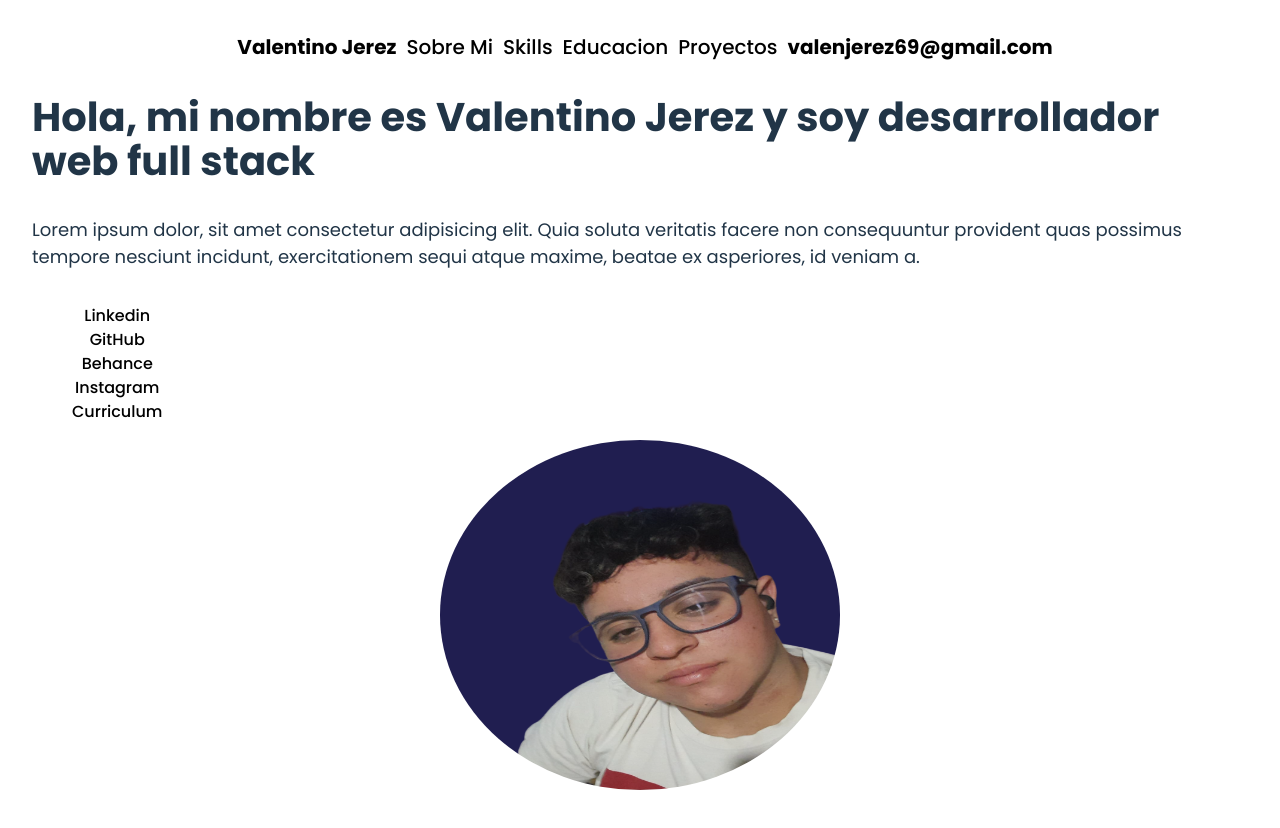
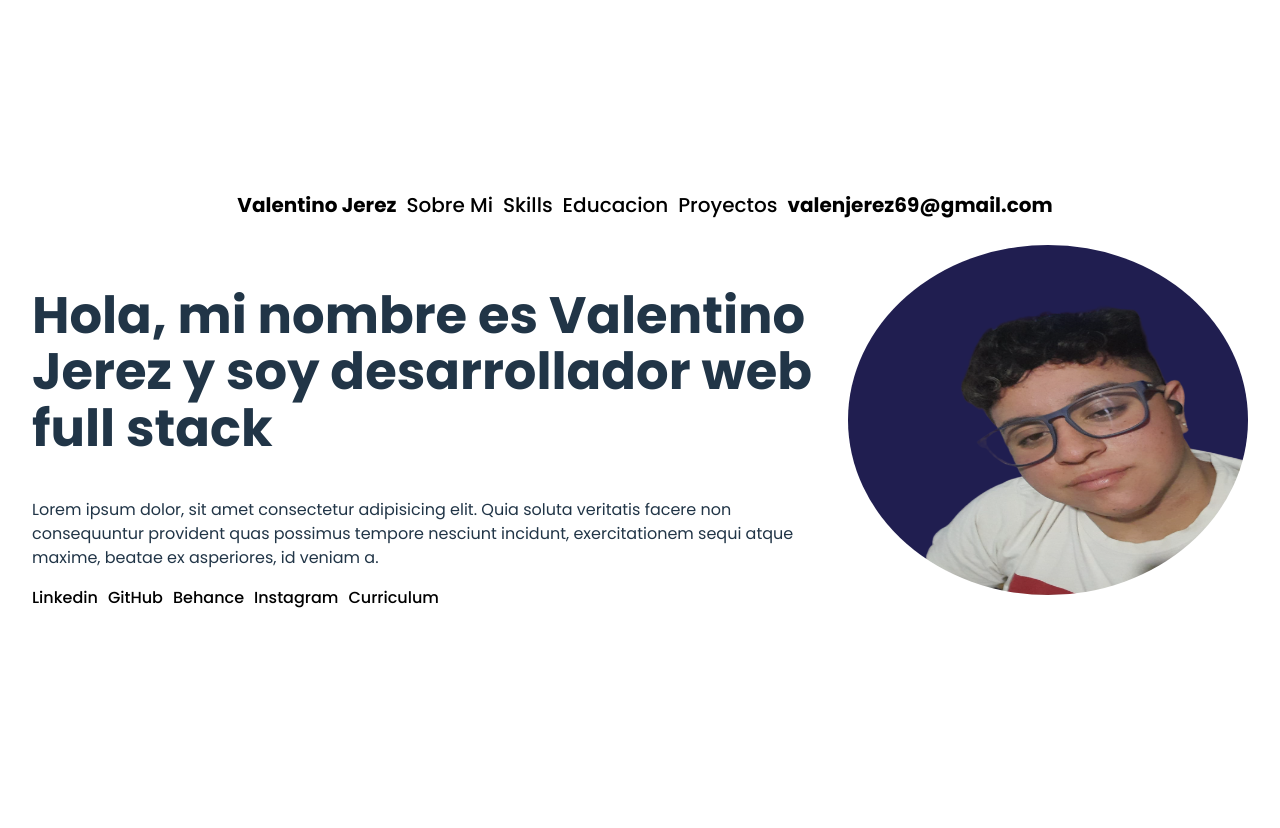
Before and after one commit to ValentinoJerez/Portfolio, a React (Vite) app: page /Inicio in a window 1280 px wide. After the commit the page ends 800 px from the top, so only its background shows below. Built offline with nearby package versions, Linux system fonts and the light colour scheme.

Commit message:
PresentacionListo

```diff
--- a/src/views/Inicio/Inicio.jsx
+++ b/src/views/Inicio/Inicio.jsx
@@ -8,6 +8,7 @@ function Inicio() {
         <div>
             <NavBar />
             <section className={style.Presentacion}>
+                <div className={style.Contenido}>
                     <h1>Hola, mi nombre es Valentino Jerez y soy desarrollador web full stack</h1>
                     <p>Lorem ipsum dolor, sit amet consectetur adipisicing elit. Quia soluta veritatis facere non consequuntur provident
                         quas possimus tempore nesciunt incidunt, exercitationem sequi atque maxime, beatae ex asperiores, id veniam a.</p>
@@ -20,7 +21,8 @@ function Inicio() {
                             <li><a href="http://" target="_blank" rel="noopener noreferrer">Curriculum</a></li>
                         </ul>
                     </div>
-                <img src={Perfil} alt="Foto Perfil" className={style.ImagenPerfil}/>
+                </div>
+                <img src={Perfil} alt="Foto Perfil" className={style.ImagenPerfil} />
             </section>
         </div>
     )
--- a/src/views/Inicio/Inicio.module.css
+++ b/src/views/Inicio/Inicio.module.css
@@ -1,31 +1,42 @@
-.Presentacion h1{
-    font-size: 40px;
+.Presentacion {
+    display: flex;
+    margin-top: 25px;
+}
+
+.Contenido {
+    flex: 1;
+    margin-right: 20px;
+}
+
+.Contenido h1, p{
     text-align: left;
 }
 
-.Presentacion p{
-    font-size: 18px;
-    text-align: left;
-}
-
-.ImagenPerfil{
+.ImagenPerfil {
     width: 400px;
     height: 350px;
     border-radius: 50%;
 }
 
-.Redes{
+.Redes {
     display: flex;
 }
 
-.ListaRedes{
-    display: inline;
+.ListaRedes {
+    display: flex;
+    list-style: none;
+    padding: 0;
+    margin: 0;
 }
 
-.ListaRedes li{
-    list-style:  none;
+.ListaRedes li {
+    margin-right: 10px;
 }
 
-.ListaRedes a{
+.ListaRedes li {
+    list-style: none;
+}
+
+.ListaRedes a {
     color: black;
 }
```
Lines whose indentation alone changed are shown as unchanged.
